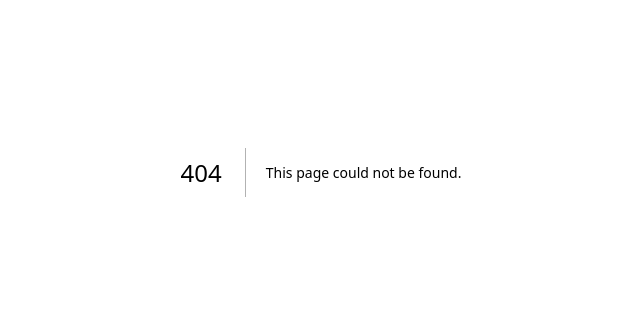
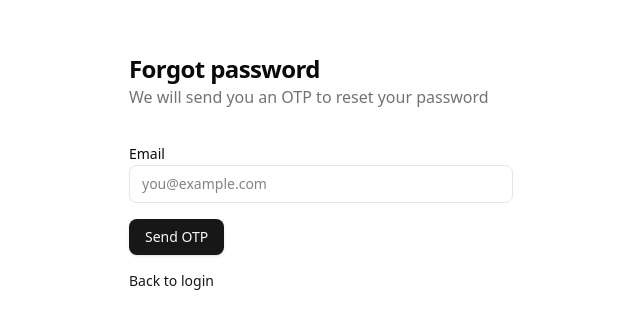
Before and after one commit to abdulwab/adminportal, a Next.js app: page /forgot-password in a window 1280 px wide. Before the commit this address had no page. Shown: the part 228-556 px from the top of the page, without its empty margins (319-959 px from the left). Built offline with nearby package versions, Linux system fonts and the light colour scheme.

Commit message:
Add new pages for user authentication flow: Dashboard, Forgot Password, OTP entry, OTP email verification, and Success confirmation. Implemented forms with validation using react-hook-form and zod for Forgot Password and OTP pages.

```diff
--- /dev/null
+++ b/src/app/dashboard/page.tsx
@@ -0,0 +1,8 @@
+export default function DashboardPage() {
+  return (
+    <div className="min-h-screen p-6">
+      <h1 className="text-2xl font-semibold">Dashboard</h1>
+      <p className="text-muted-foreground">Placeholder. Implements post-login landing.</p>
+    </div>
+  )
+}
--- /dev/null
+++ b/src/app/forgot-password/page.tsx
@@ -0,0 +1,43 @@
+'use client'
+import { useForm } from 'react-hook-form'
+import { z } from 'zod'
+import { zodResolver } from '@hookform/resolvers/zod'
+import Link from 'next/link'
+
+const schema = z.object({
+  email: z.string().email('Enter a valid email'),
+})
+
+type FormValues = z.infer<typeof schema>
+
+export default function ForgotPasswordPage() {
+  const { register, handleSubmit, formState: { errors, isSubmitting } } = useForm<FormValues>({ resolver: zodResolver(schema) })
+
+  const onSubmit = async () => {
+    await new Promise((r) => setTimeout(r, 500))
+  }
+
+  return (
+    <div className="min-h-screen flex items-center justify-center p-6">
+      <div className="w-full max-w-sm">
+        <div className="mb-8">
+          <h2 className="text-2xl font-semibold tracking-tight">Forgot password</h2>
+          <p className="text-muted-foreground">We will send you an OTP to reset your password</p>
+        </div>
+        <form onSubmit={handleSubmit(onSubmit)} className="space-y-4">
+          <div className="space-y-2">
+            <label className="text-sm font-medium" htmlFor="email">Email</label>
+            <input id="email" type="email" className="w-full rounded-md border bg-background px-3 py-2 text-sm focus:outline-none focus:ring-2 focus:ring-ring" placeholder="you@example.com" {...register('email')} />
+            {errors.email && <p className="text-sm text-destructive">{errors.email.message}</p>}
+          </div>
+          <button type="submit" disabled={isSubmitting} className="inline-flex h-9 items-center justify-center rounded-md bg-primary px-4 py-2 text-sm font-medium text-primary-foreground shadow transition-colors hover:opacity-90 disabled:opacity-50">
+            {isSubmitting ? 'Sending…' : 'Send OTP'}
+          </button>
+        </form>
+        <div className="mt-4 text-sm">
+          <Link href="/login" className="text-primary underline-offset-2 hover:underline">Back to login</Link>
+        </div>
+      </div>
+    </div>
+  )
+}
--- /dev/null
+++ b/src/app/otp-email/page.tsx
@@ -0,0 +1,14 @@
+'use client'
+import Link from 'next/link'
+
+export default function OtpEmailPage() {
+  return (
+    <div className="min-h-screen flex items-center justify-center p-6">
+      <div className="w-full max-w-sm text-center space-y-4">
+        <h2 className="text-2xl font-semibold tracking-tight">Check your email</h2>
+        <p className="text-muted-foreground">We sent a verification code to your email address.</p>
+        <Link href="/otp" className="inline-flex h-9 items-center justify-center rounded-md bg-primary px-4 py-2 text-sm font-medium text-primary-foreground shadow transition-colors hover:opacity-90">Enter Code</Link>
+      </div>
+    </div>
+  )
+}
--- /dev/null
+++ b/src/app/otp/page.tsx
@@ -0,0 +1,43 @@
+'use client'
+import { useForm } from 'react-hook-form'
+import { z } from 'zod'
+import { zodResolver } from '@hookform/resolvers/zod'
+import Link from 'next/link'
+
+const schema = z.object({
+  code: z.string().min(4, 'Enter the code sent to you'),
+})
+
+type FormValues = z.infer<typeof schema>
+
+export default function OtpPage() {
+  const { register, handleSubmit, formState: { errors, isSubmitting } } = useForm<FormValues>({ resolver: zodResolver(schema) })
+
+  const onSubmit = async () => {
+    await new Promise((r) => setTimeout(r, 500))
+  }
+
+  return (
+    <div className="min-h-screen flex items-center justify-center p-6">
+      <div className="w-full max-w-sm">
+        <div className="mb-8">
+          <h2 className="text-2xl font-semibold tracking-tight">Enter OTP</h2>
+          <p className="text-muted-foreground">We have sent a code to your email</p>
+        </div>
+        <form onSubmit={handleSubmit(onSubmit)} className="space-y-4">
+          <div className="space-y-2">
+            <label className="text-sm font-medium" htmlFor="code">OTP Code</label>
+            <input id="code" inputMode="numeric" className="w-full rounded-md border bg-background px-3 py-2 text-sm focus:outline-none focus:ring-2 focus:ring-ring" placeholder="123456" {...register('code')} />
+            {errors.code && <p className="text-sm text-destructive">{errors.code.message}</p>}
+          </div>
+          <button type="submit" disabled={isSubmitting} className="inline-flex h-9 items-center justify-center rounded-md bg-primary px-4 py-2 text-sm font-medium text-primary-foreground shadow transition-colors hover:opacity-90 disabled:opacity-50">
+            {isSubmitting ? 'Verifying…' : 'Verify'}
+          </button>
+        </form>
+        <div className="mt-4 text-sm">
+          <Link href="/forgot-password" className="text-primary underline-offset-2 hover:underline">Resend OTP</Link>
+        </div>
+      </div>
+    </div>
+  )
+}
--- /dev/null
+++ b/src/app/success/page.tsx
@@ -0,0 +1,10 @@
+export default function SuccessPage() {
+  return (
+    <div className="min-h-screen flex items-center justify-center p-6">
+      <div className="w-full max-w-sm text-center space-y-2">
+        <h2 className="text-2xl font-semibold tracking-tight">Success</h2>
+        <p className="text-muted-foreground">Your password has been reset. You can now log in.</p>
+      </div>
+    </div>
+  )
+}
```
